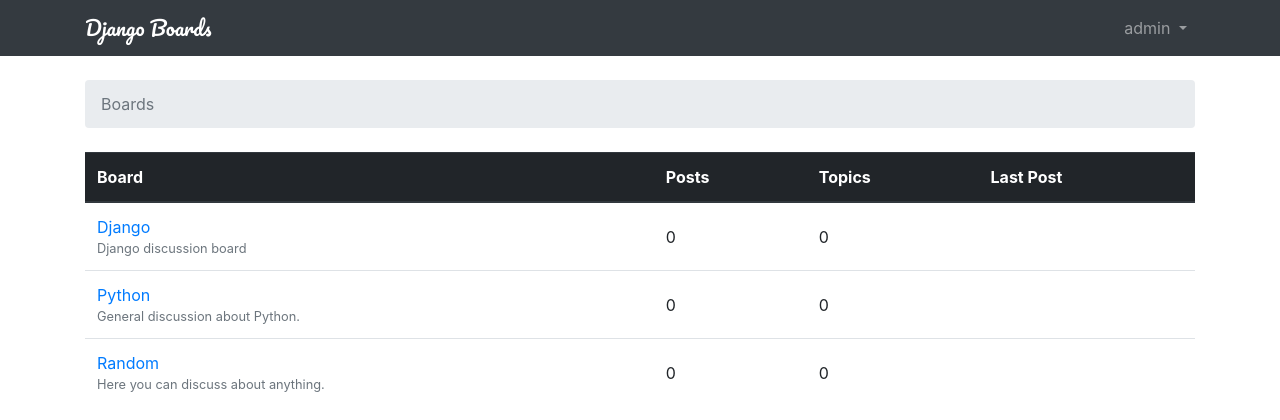
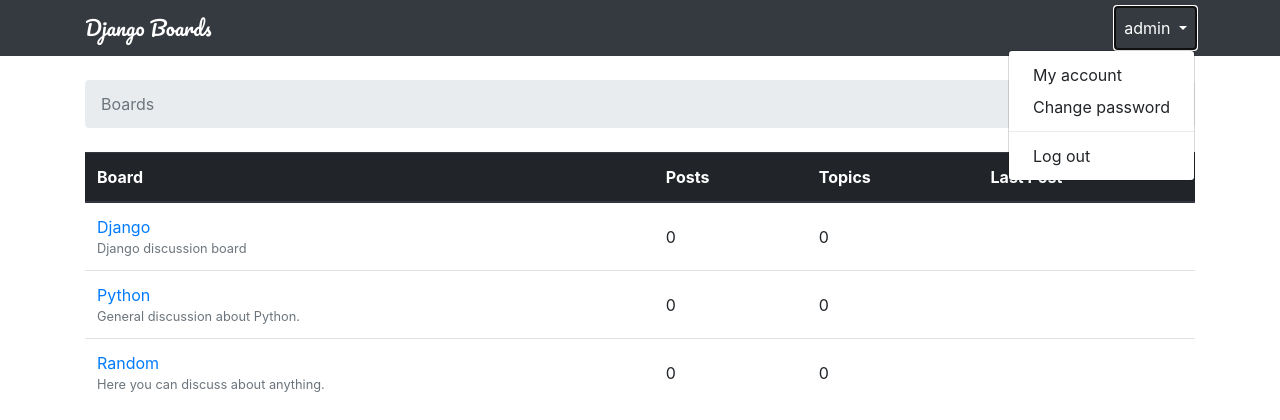
Before and after one commit to MingruiWang2017/DjangoProject, a Django app: page / in a window 1280 px wide, after a click on "admin". Shown: the top 420 px of the page. Run offline with Django 3.2, Linux system fonts and the light colour scheme; a user stored in the database is signed in; data comes from the database, SQL or seed files in the repository; both versions use the stored data as it was after the commit; some libraries are stand-ins or nearby versions.

Commit message:
修复当前登录用户下拉菜单问题（调整引入js文件的顺序解决）

```diff
--- a/templates/base.html
+++ b/templates/base.html
@@ -29,7 +29,7 @@
                     </a>
                     <div class="dropdown-menu dropdown-menu-right" aria-labelledby="userMenu">
                         <a class="dropdown-item" href="#">My account</a>
-                        <a class="dropdown-item" href="#">Change password</a>
+                        <a class="dropdown-item" href="{% url 'password_change' %}">Change password</a>
                         <div class="dropdown-divider"></div>
                         <a class="dropdown-item" href="{% url 'logout' %}">Log out</a>
                     </div>
@@ -54,10 +54,9 @@
     {% endblock %}
 </div>
 {% endblock body %}  <!--添加-->
-
+<script src="{% static 'js/jquery-3.4.1.min.js' %}"></script>
 <script src="{% static 'js/popper.min.js' %}"></script>
 <script src="{% static 'js/bootstrap.min.js' %}"></script>
-<script src="{% static 'js/jquery-3.4.1.min.js' %}"></script>
 
 </body>
 </html>
```
Also changed, not shown: db.sqlite3.
